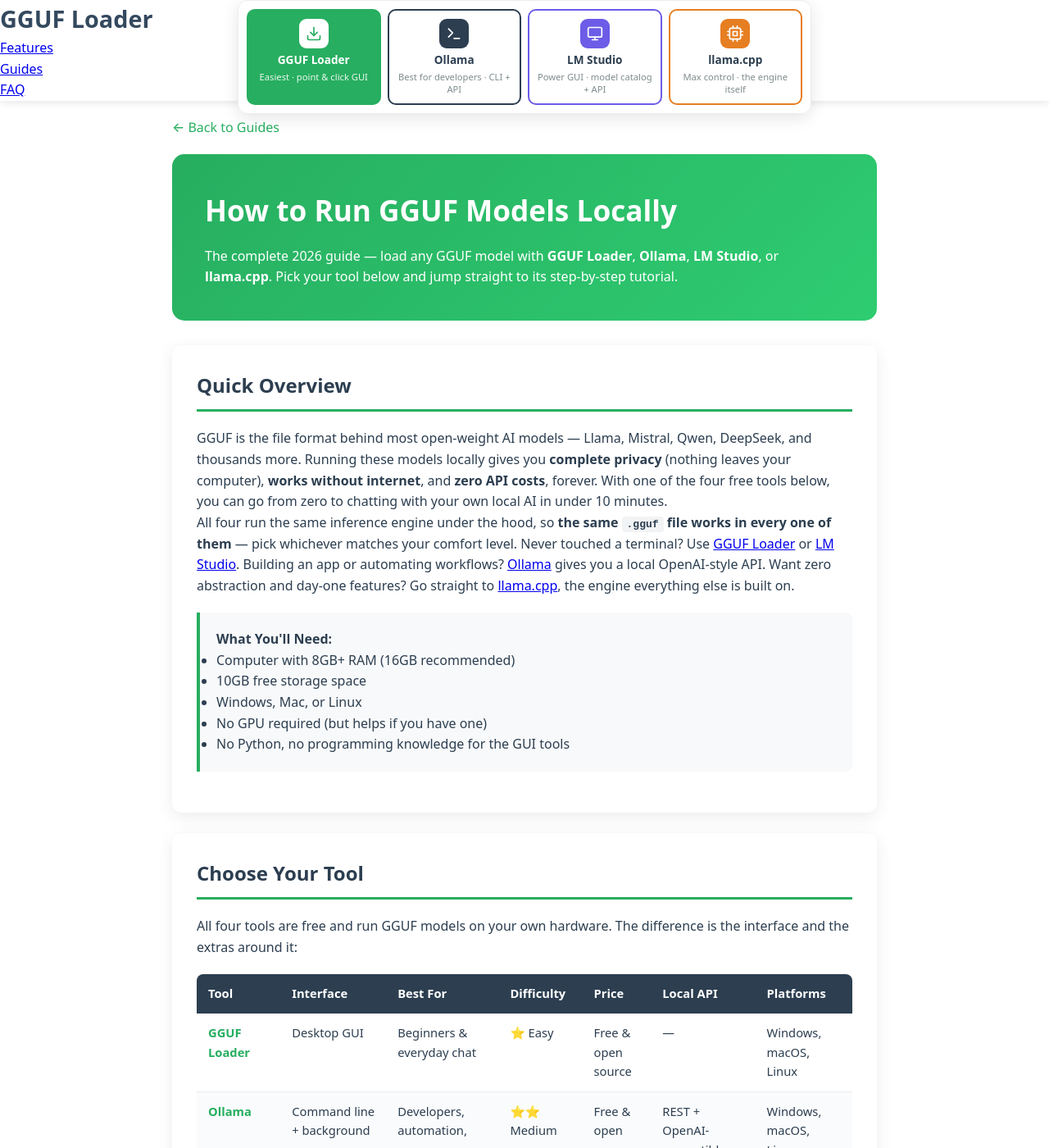
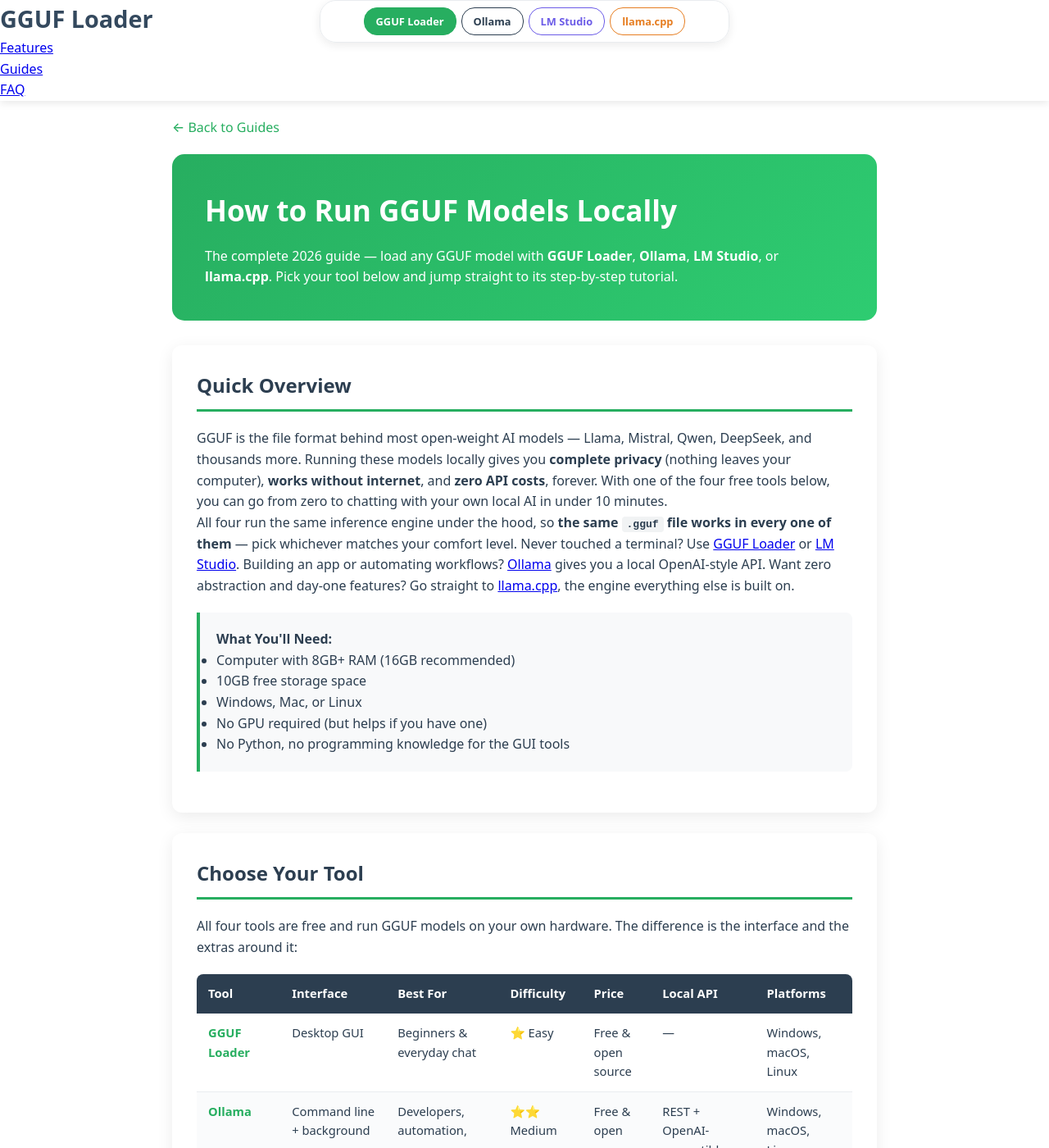
Before and after one commit to GGUFloader/ggufloader.github.io, a Jekyll site: the page how-to-run-gguf-models.html, which Jekyll copies as it is, in a window 1280 px wide and 1400 px high. Shown: the whole window at 82% size. Built offline with Jekyll 4.4.1, drawn with Linux system fonts in a browser that asks for light colours.

Commit message:
style: simplify tool jump bar to minimal pill-shaped name-only buttons
Removed icons, SVGs, and tag descriptions from the tool jump bar.
Buttons now show just the tool name as colored text pills in a compact
horizontal row (max 500px, rounded 20px, 6px gap).

🤖 Generated with Codebuff
Co-Authored-By: Codebuff <noreply@codebuff.com>

```diff
--- a/how-to-run-gguf-models.html
+++ b/how-to-run-gguf-models.html
@@ -243,17 +243,17 @@
             left: 50%;
             transform: translateX(-50%);
             z-index: 1100;
-            display: grid;
-            grid-template-columns: repeat(4, 1fr);
-            gap: 8px;
-            padding: 10px;
-            width: min(700px, calc(100% - 40px));
+            display: flex;
+            gap: 6px;
+            padding: 8px 12px;
+            width: min(500px, calc(100% - 30px));
+            justify-content: center;
             background: rgba(255,255,255,0.97);
             -webkit-backdrop-filter: blur(8px);
             backdrop-filter: blur(8px);
-            border-radius: 12px;
+            border-radius: 20px;
             border: 1px solid #e9ecef;
-            box-shadow: 0 5px 20px rgba(0,0,0,0.10);
+            box-shadow: 0 3px 12px rgba(0,0,0,0.08);
             transition: transform 0.3s ease, opacity 0.3s ease;
         }
         .tool-jump.hide-bar {
@@ -264,33 +264,22 @@
         .tool-jump-btn {
             --btn: #27ae60;
             display: flex;
-            flex-direction: column;
             align-items: center;
-            gap: 6px;
-            padding: 10px 8px 10px;
+            padding: 6px 14px;
             background: #fff;
-            border: 2px solid var(--btn);
-            border-radius: 10px;
+            border: 1.5px solid var(--btn);
+            border-radius: 16px;
             text-decoration: none;
-            color: #2c3e50;
-            transition: transform 0.25s ease, box-shadow 0.25s ease, background 0.25s ease;
-        }
-        .tool-jump-btn .tj-icon {
-            width: 36px; height: 36px;
-            border-radius: 9px;
-            background: var(--btn);
-            color: #fff;
-            display: flex; align-items: center; justify-content: center;
-            transition: background 0.25s ease, color 0.25s ease;
-        }
-        .tool-jump-btn .tj-icon svg { width: 20px; height: 20px; }
-        .tool-jump-btn .tj-name { font-weight: 700; font-size: 0.85rem; line-height: 1.2; }
-        .tool-jump-btn .tj-tag { font-size: 0.7rem; color: #7f8c8d; text-align: center; line-height: 1.3; }
-        .tool-jump-btn:hover { transform: translateY(-3px); box-shadow: 0 10px 20px rgba(0,0,0,0.14); }
-        .tool-jump-btn:focus-visible { outline: 3px solid var(--btn); outline-offset: 2px; }
-        .tool-jump-btn.active { background: var(--btn); color: #fff; border-color: var(--btn); }
-        .tool-jump-btn.active .tj-tag { color: rgba(255,255,255,0.9); }
-        .tool-jump-btn.active .tj-icon { background: #fff; color: var(--btn); }
+            color: var(--btn);
+            font-weight: 600;
+            font-size: 0.8rem;
+            white-space: nowrap;
+            transition: background 0.2s, color 0.2s;
+        }
+        .tool-jump-btn:hover { background: var(--btn); color: #fff; }
+        .tool-jump-btn:focus-visible { outline: 2px solid var(--btn); outline-offset: 2px; }
+        .tool-jump-btn.active { background: var(--btn); color: #fff; }
+        .tj-icon, .tj-tag { display: none; }
 
         /* ===== Tool sections ===== */
         .tool-section { --tool: #27ae60; --tool-dark: #219a52; }
@@ -537,12 +526,8 @@
             .article-header { padding: 25px; }
             .article-header h1 { font-size: 1.6rem; }
             .content-section { padding: 20px; }
-            .tool-jump { gap: 8px; padding: 10px; margin-bottom: 22px; }
-            .tool-jump-btn { padding: 10px 4px 8px; gap: 5px; }
-            .tool-jump-btn .tj-icon { width: 36px; height: 36px; border-radius: 9px; }
-            .tool-jump-btn .tj-icon svg { width: 19px; height: 19px; }
-            .tool-jump-btn .tj-name { font-size: 0.78rem; }
-            .tool-jump-btn .tj-tag { display: none; }
+            .tool-jump { gap: 5px; padding: 6px 8px; }
+            .tool-jump-btn { padding: 5px 10px; font-size: 0.75rem; }
             .pros-cons { grid-template-columns: 1fr; }
             .tool-band { padding: 18px 20px; margin: -20px -20px 20px; }
             .tool-band h2 { font-size: 1.35rem !important; }
@@ -551,8 +536,7 @@
             .cmd-table, .compare-table { font-size: 0.84rem; display: block; overflow-x: auto; }
         }
         @media (max-width: 420px) {
-            .tool-jump-btn { padding: 8px 2px 6px; }
-            .tool-jump-btn .tj-name { font-size: 0.68rem; }
+            .tool-jump-btn { padding: 4px 8px; font-size: 0.7rem; }
         }
     </style>
 </head>
@@ -578,34 +562,10 @@
 
         <!-- ===== Sticky tool jump buttons ===== -->
         <div class="tool-jump" id="tool-jump" role="navigation" aria-label="Jump to a tool guide">
-            <a class="tool-jump-btn" href="#gguf-loader" data-scroll="gguf-loader" style="--btn:#27ae60">
-                <span class="tj-icon" aria-hidden="true">
-                    <svg viewBox="0 0 24 24" fill="none" stroke="currentColor" stroke-width="2" stroke-linecap="round" stroke-linejoin="round"><path d="M21 15v4a2 2 0 0 1-2 2H5a2 2 0 0 1-2-2v-4"/><polyline points="7 10 12 15 17 10"/><line x1="12" y1="3" x2="12" y2="15"/></svg>
-                </span>
-                <span class="tj-name">GGUF Loader</span>
-                <span class="tj-tag">Easiest · point &amp; click GUI</span>
-            </a>
-            <a class="tool-jump-btn" href="#ollama" data-scroll="ollama" style="--btn:#2c3e50">
-                <span class="tj-icon" aria-hidden="true">
-                    <svg viewBox="0 0 24 24" fill="none" stroke="currentColor" stroke-width="2" stroke-linecap="round" stroke-linejoin="round"><polyline points="4 17 10 11 4 5"/><line x1="12" y1="19" x2="20" y2="19"/></svg>
-                </span>
-                <span class="tj-name">Ollama</span>
-                <span class="tj-tag">Best for developers · CLI + API</span>
-            </a>
-            <a class="tool-jump-btn" href="#lm-studio" data-scroll="lm-studio" style="--btn:#6c5ce7">
-                <span class="tj-icon" aria-hidden="true">
-                    <svg viewBox="0 0 24 24" fill="none" stroke="currentColor" stroke-width="2" stroke-linecap="round" stroke-linejoin="round"><rect x="2" y="3" width="20" height="14" rx="2" ry="2"/><line x1="8" y1="21" x2="16" y2="21"/><line x1="12" y1="17" x2="12" y2="21"/></svg>
-                </span>
-                <span class="tj-name">LM Studio</span>
-                <span class="tj-tag">Power GUI · model catalog + API</span>
-            </a>
-            <a class="tool-jump-btn" href="#llama-cpp" data-scroll="llama-cpp" style="--btn:#e67e22">
-                <span class="tj-icon" aria-hidden="true">
-                    <svg viewBox="0 0 24 24" fill="none" stroke="currentColor" stroke-width="2" stroke-linecap="round" stroke-linejoin="round"><rect x="4" y="4" width="16" height="16" rx="2" ry="2"/><rect x="9" y="9" width="6" height="6"/><line x1="9" y1="1" x2="9" y2="4"/><line x1="15" y1="1" x2="15" y2="4"/><line x1="9" y1="20" x2="9" y2="23"/><line x1="15" y1="20" x2="15" y2="23"/><line x1="20" y1="9" x2="23" y2="9"/><line x1="20" y1="14" x2="23" y2="14"/><line x1="1" y1="9" x2="4" y2="9"/><line x1="1" y1="14" x2="4" y2="14"/></svg>
-                </span>
-                <span class="tj-name">llama.cpp</span>
-                <span class="tj-tag">Max control · the engine itself</span>
-            </a>
+            <a class="tool-jump-btn" href="#gguf-loader" data-scroll="gguf-loader" style="--btn:#27ae60">GGUF Loader</a>
+            <a class="tool-jump-btn" href="#ollama" data-scroll="ollama" style="--btn:#2c3e50">Ollama</a>
+            <a class="tool-jump-btn" href="#lm-studio" data-scroll="lm-studio" style="--btn:#6c5ce7">LM Studio</a>
+            <a class="tool-jump-btn" href="#llama-cpp" data-scroll="llama-cpp" style="--btn:#e67e22">llama.cpp</a>
         </div>
 
         <article>
```
